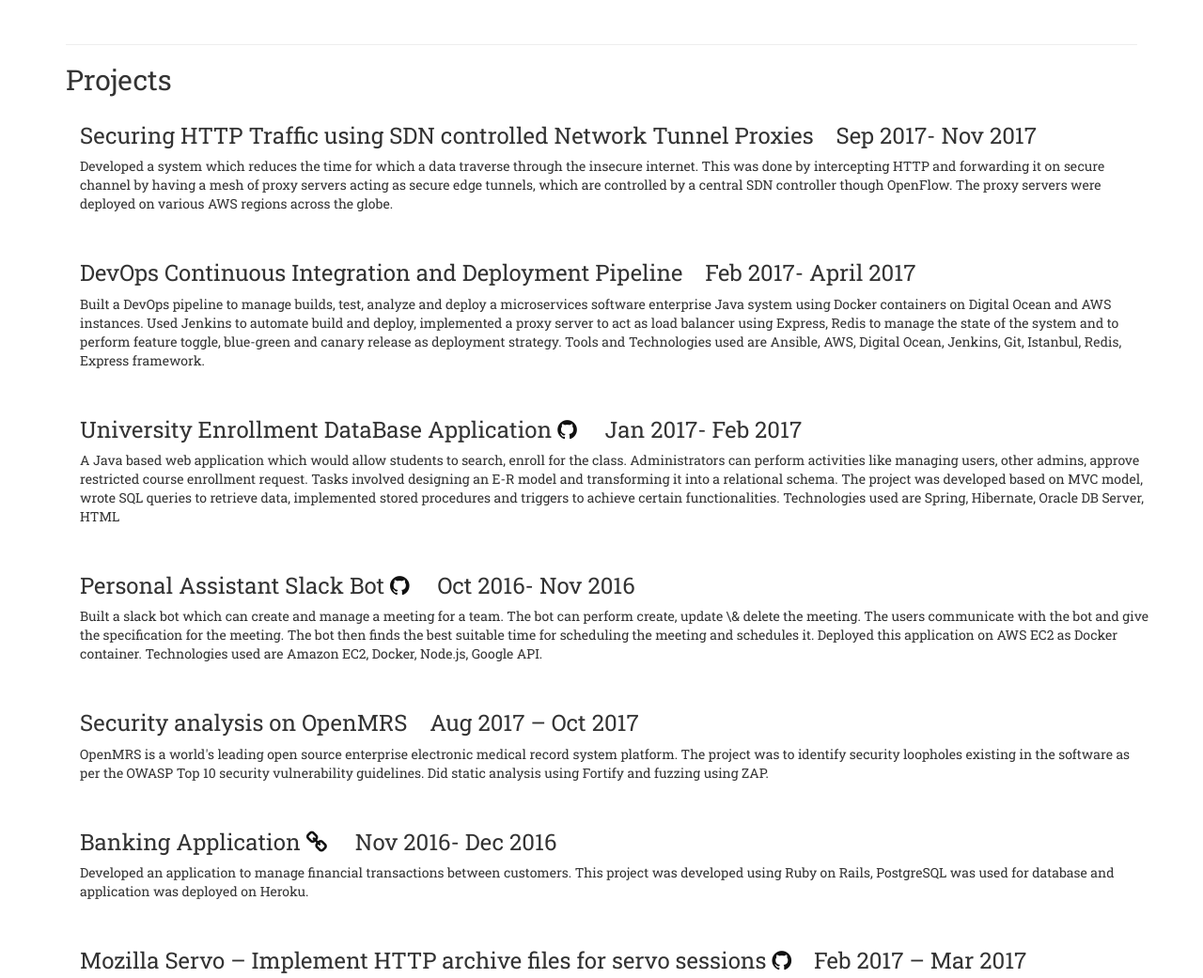
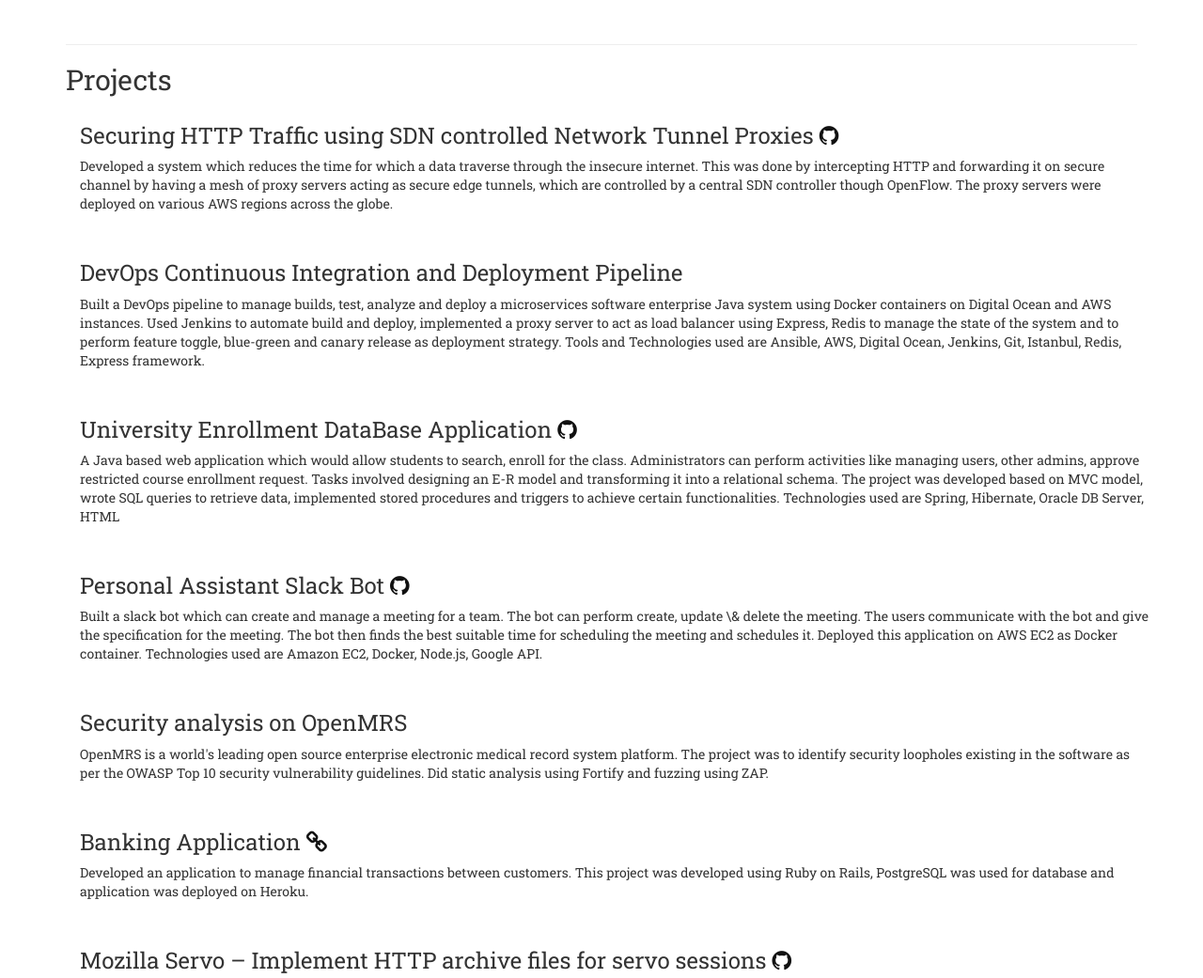
Before and after one commit to suniltheta/portfolio, a plain HTML site: page index.html in a window 1280 px wide. Shown: the part 1105-2146 px from the top of the page at 94% size. Drawn offline with nearby package versions, Linux system fonts and the light colour scheme.

Commit message:
updated resume

```diff
--- a/index.html
+++ b/index.html
@@ -95,13 +95,15 @@
         <section class="featurette" id="projects">
             <h2 class="featurette-heading">Projects</h2>
             <div class="container">
-                <h3 class="featurette-heading">Securing HTTP Traffic using SDN controlled Network Tunnel Proxies&nbsp;&nbsp;&nbsp; Sep 2017- Nov 2017</h3>
+                <h3 class="featurette-heading">Securing HTTP Traffic using SDN controlled Network Tunnel Proxies
+                    <a target="_blank" href="https://github.com/suniltheta/SimpleGoServer" style="color: #111111;"><i class="fa fa-github"></i></a>
+                </h3>
                 <p> Developed a system which reduces the time for which a data traverse through the insecure internet.
                     This was done by intercepting HTTP and forwarding it on secure channel by having a mesh of proxy
                     servers acting as secure edge tunnels, which are controlled by a central SDN controller though
                     OpenFlow. The proxy servers were deployed on various AWS regions across the globe.</p>
                 <br>
-                <h3 class="featurette-heading">DevOps Continuous Integration and Deployment Pipeline&nbsp;&nbsp;&nbsp; Feb 2017- April 2017</h3>
+                <h3 class="featurette-heading">DevOps Continuous Integration and Deployment Pipeline</h3>
                 <p> Built a DevOps pipeline to manage builds, test, analyze and deploy a microservices software enterprise
                     Java system using Docker containers on Digital Ocean and AWS instances.
                     Used Jenkins to automate build and deploy, implemented a proxy server to act as load balancer using Express,
@@ -109,8 +111,7 @@
                     Tools and Technologies used are Ansible, AWS, Digital Ocean, Jenkins, Git, Istanbul, Redis, Express framework.</p>
                 <br>
                 <h3 class="featurette-heading">University Enrollment DataBase Application
-                    <a target="_blank" href="https://github.com/suniltheta/unienroll" style="color: #111111;"><i class="fa fa-github"></i></a>
-                    &nbsp;&nbsp;&nbsp; Jan 2017- Feb 2017</h3>
+                    <a target="_blank" href="https://github.com/suniltheta/unienroll" style="color: #111111;"><i class="fa fa-github"></i></a></h3>
                 <p>A Java based web application which would allow students to search, enroll for the class.
                     Administrators can perform activities like managing users, other admins, approve restricted course enrollment request.
                     Tasks involved designing an E-R model and transforming it into a relational schema.
@@ -120,27 +121,27 @@
                 <br>
                 <h3 class="featurette-heading">Personal Assistant Slack Bot
                     <a target="_blank" href="https://github.com/suniltheta/slackbot" style="color: #111111;"><i class="fa fa-github"></i></a>
-                    &nbsp;&nbsp;&nbsp; Oct 2016- Nov 2016</h3>
+                    </h3>
                 <p> Built a slack bot which can create and manage a meeting for a team. The bot can
                     perform create, update \& delete the meeting. The users communicate with the bot and
                     give the specification for the meeting. The bot then finds the best suitable time for
                     scheduling the meeting and schedules it. Deployed this application on AWS EC2
                     as Docker container. Technologies used are Amazon EC2, Docker, Node.js, Google API.</p>
                 <br>
-                <h3 class="featurette-heading">Security analysis on OpenMRS&nbsp;&nbsp;&nbsp; Aug 2017 – Oct 2017</h3>
+                <h3 class="featurette-heading">Security analysis on OpenMRS</h3>
                 <p> OpenMRS is a world's leading open source enterprise electronic medical record system platform.
                     The project was to identify security loopholes existing in the software as per the
                     OWASP Top 10 security vulnerability guidelines. Did static analysis using Fortify and fuzzing using ZAP.</p>
                 <br>
                 <h3 class="featurette-heading">Banking Application
                     <a target="_blank" href="http://secure-online-banking.herokuapp.com/" style="color: #111111;"><i class="fa fa-link"></i></a>
-                    &nbsp;&nbsp;&nbsp; Nov 2016- Dec 2016</h3>
+                    </h3>
                 <p>Developed an application to manage financial transactions between customers.
                     This project was developed using Ruby on Rails, PostgreSQL was used for database and application was deployed on Heroku.</p>
                 <br>
                 <h3 class="featurette-heading">Mozilla Servo – Implement HTTP archive files for servo sessions
                     <a target="_blank" href="https://github.com/suniltheta/rust-har" style="color: #111111;"><i class="fa fa-github"></i></a>
-                    &nbsp;&nbsp;&nbsp;Feb 2017 – Mar 2017</h3>
+                    </h3>
                 <p> Implemented support for creating HTTP archive files in Servo.
                     This would allow the servo to compare network performance against other browsers.
                     The programming language used is Rust.</p>
@@ -169,7 +170,7 @@
                 <!--<h4>Over 5000 lines:&nbsp;&nbsp;&nbsp; Java &nbsp;&nbsp;&nbsp; Python &nbsp;&nbsp;&nbsp; Node.js</h4>-->
                 <!--<h4>Over 1000 lines:&nbsp;&nbsp;&nbsp;JavaScript &nbsp;&nbsp;&nbsp; C# &nbsp;&nbsp;&nbsp; C++</h4>-->
                 <!--<h4>Familiar: &nbsp;&nbsp;&nbsp;&nbsp;&nbsp;&nbsp;&nbsp;&nbsp;&nbsp;&nbsp;&nbsp;&nbsp;&nbsp; C &nbsp;&nbsp;&nbsp; Ruby</h4>-->
-                <h4>Java &nbsp;&nbsp;&nbsp; Python &nbsp;&nbsp;&nbsp; Node.js &nbsp;&nbsp;&nbsp; C++ &nbsp;&nbsp;&nbsp; Javascript &nbsp;&nbsp;&nbsp; C# &nbsp;&nbsp;&nbsp; Ruby &nbsp;&nbsp;&nbsp; C</h4>
+                <h4>Java &nbsp;&nbsp;&nbsp; Python &nbsp;&nbsp;&nbsp; Node.js &nbsp;&nbsp;&nbsp; C++ &nbsp;&nbsp;&nbsp; Javascript &nbsp;&nbsp;&nbsp; C# &nbsp;&nbsp;&nbsp; Go &nbsp;&nbsp;&nbsp; C</h4>
             </div>
             <div class="container">
                 <h3 class="featurette-heading">Others</h3>
```
